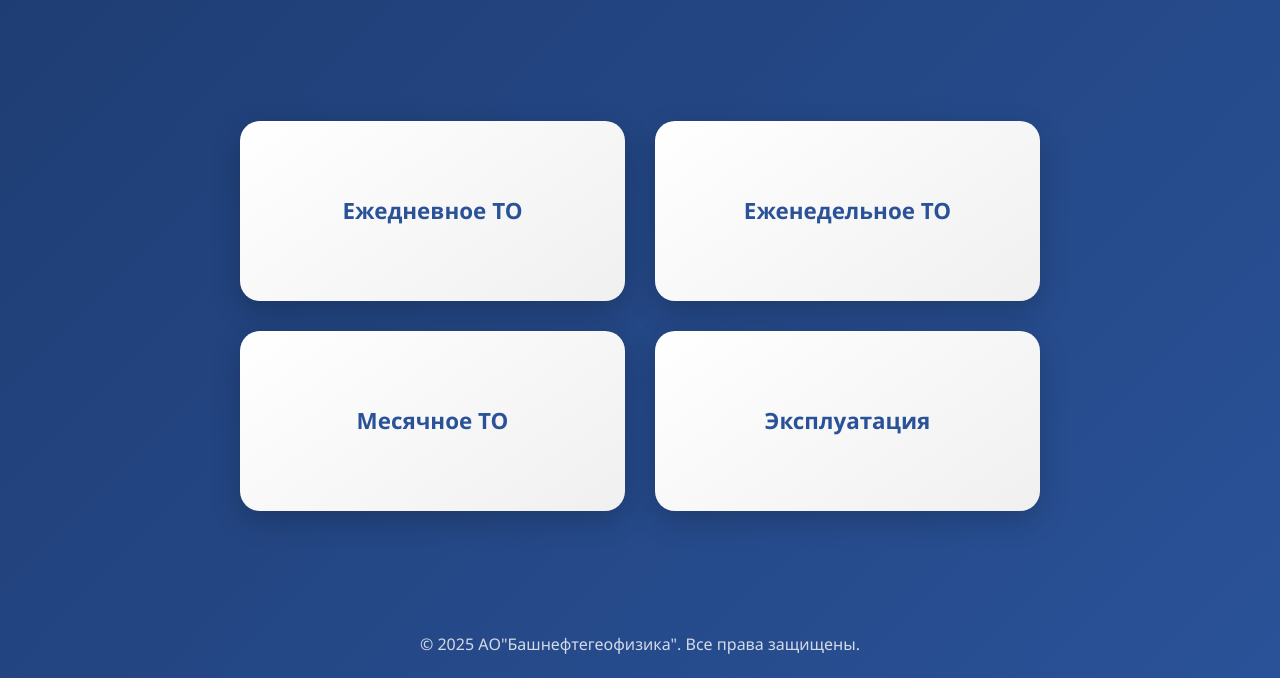
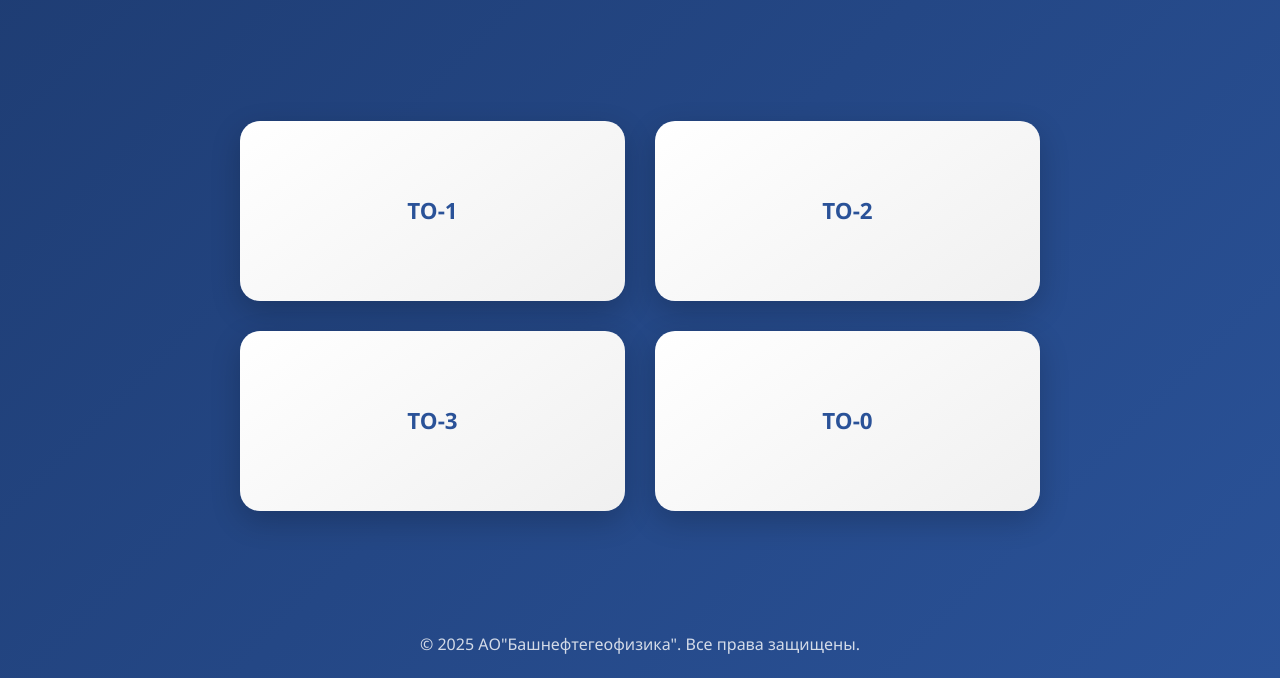
Before and after one commit to KirillovLAB/pulser-checklist, a Flask app: page / in a window 1280 px wide. Shown: the part 122-800 px from the top of the page. Run offline with Flask 3, Linux system fonts and the light colour scheme.

Commit message:
Update index.html

```diff
--- a/templates/index.html
+++ b/templates/index.html
@@ -3,16 +3,16 @@
 {% block content %}
 <div class="menu-grid">
     <a href="{{ url_for('section1') }}" class="menu-button">
-        <span>Ежедневное ТО</span>
+        <span>ТО-1</span>
     </a>
     <a href="{{ url_for('section2') }}" class="menu-button">
-        <span>Еженедельное ТО</span>
+        <span>ТО-2</span>
     </a>
     <a href="{{ url_for('section3') }}" class="menu-button">
-        <span>Месячное ТО</span>
+        <span>ТО-3</span>
     </a>
     <a href="{{ url_for('section4') }}" class="menu-button">
-        <span>Эксплуатация</span>
+        <span>ТО-0</span>
     </a>
 </div>
 {% endblock %}
```
